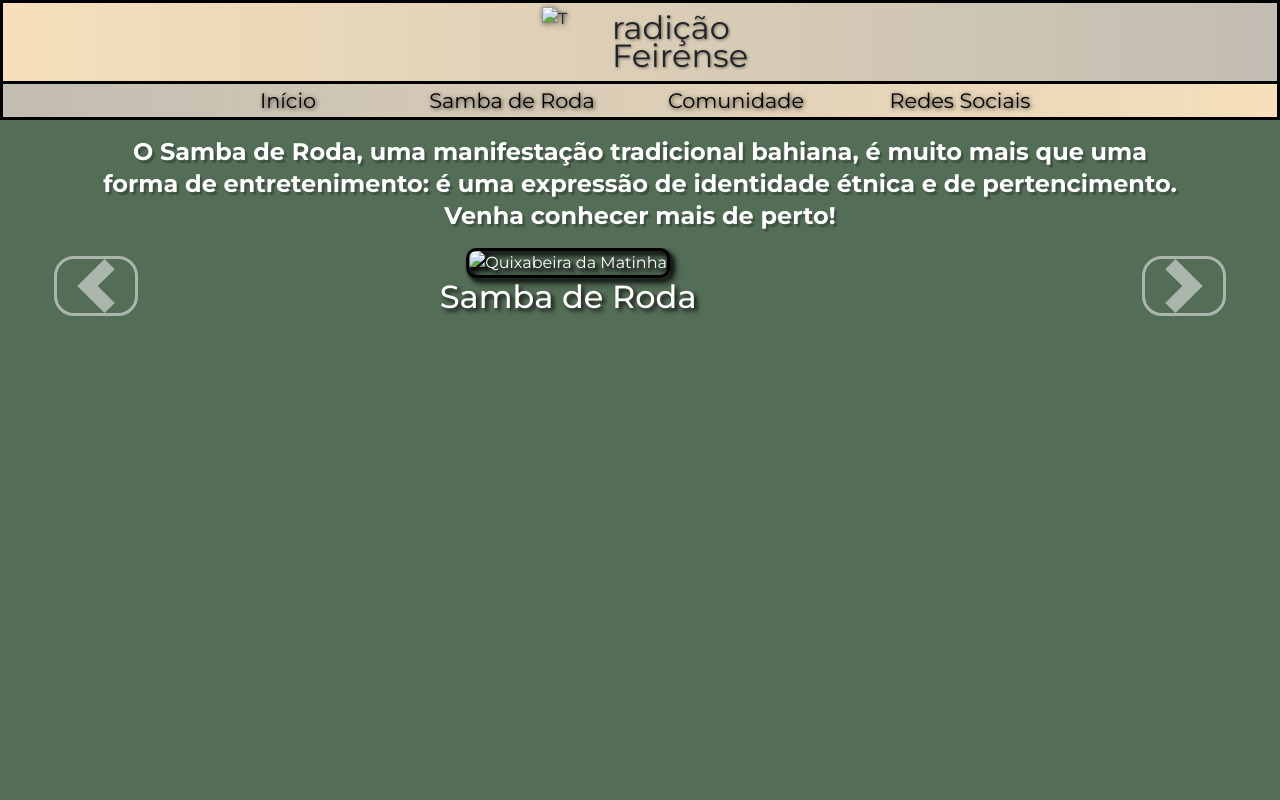
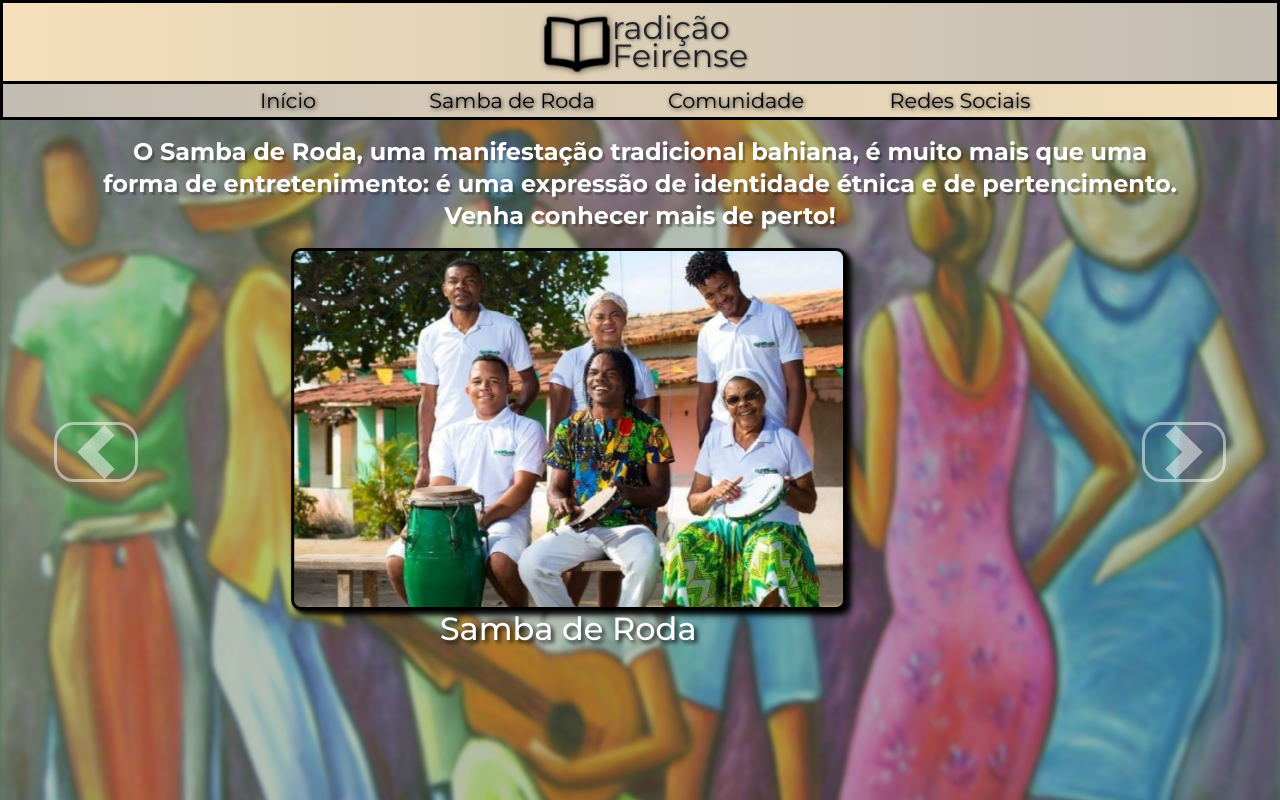
Before and after one commit to MickaelCed/samba-de-roda, a plain HTML site: page index.html in a window 1280 px wide. Drawn offline with nearby package versions, Linux system fonts and the light colour scheme; the site is published under a folder, as on GitHub Pages, so addresses that start at the root find nothing.

Commit message:
modificado

```diff
--- a/index.html
+++ b/index.html
@@ -26,7 +26,7 @@
 
             <!--Logo-->
             <div id="logo" class="justify-content-center">
-                <img id="img-logo" src="/content/livro t1.png" alt="T">
+                <img id="img-logo" src="content/livro t1.png" alt="T">
                 <div id="texto-logo">
                     <div style="height: 28px; width: 24px;">radição</div>
                     <div>Feirense</div>
@@ -66,7 +66,7 @@
 
     <!-- Caixa principal -->
     <div id="main-container">
-        <img id="fundo" src="/content/fundo-pag-princ.jpg" alt="fundo" class="background-image">
+        <img id="fundo" src="content/fundo-pag-princ.jpg" alt="fundo" class="background-image">
         <div id="main-text">
             <p>O Samba de Roda, uma manifestação tradicional bahiana, é muito mais que uma forma de
             entretenimento: é uma expressão de identidade étnica e de pertencimento. Venha conhecer mais de perto!</p>
@@ -75,19 +75,19 @@
             <div class="slider-wrapper carousel-inner">
                     <div class="slider-item carousel-item ">
                         <a href="#" class="slider-link">
-                            <img id="imgs" src="/content/quixabeira-main.png" alt="Quixabeira da Matinha">
+                            <img id="imgs" src="content/quixabeira-main.png" alt="Quixabeira da Matinha">
                             <h2 class="slider-texto">Samba de Roda</h2>
                         </a>
                     </div>
                     <div class="slider-item carousel-item">
                         <a href="#" class="slider-link">
-                            <img id="imgs" src="/content/quixabeira-main.png" alt="Quixabeira da Matinha">
+                            <img id="imgs" src="content/quixabeira-main.png" alt="Quixabeira da Matinha">
                             <h2 class="slider-texto">Samba de Roda</h2>
                         </a>
                     </div>
                     <div class="slider-item carousel-item active">
                         <a href="#" class="slider-link">
-                            <img id="imgs" src="/content/quixabeira-main.png" alt="Quixabeira da Matinha">
+                            <img id="imgs" src="content/quixabeira-main.png" alt="Quixabeira da Matinha">
                             <h2 class="slider-texto">Samba de Roda</h2>
                         </a>
                     </div>
```
